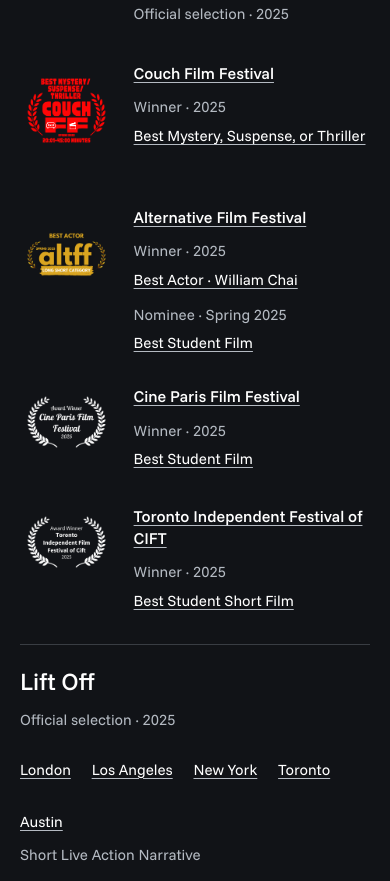
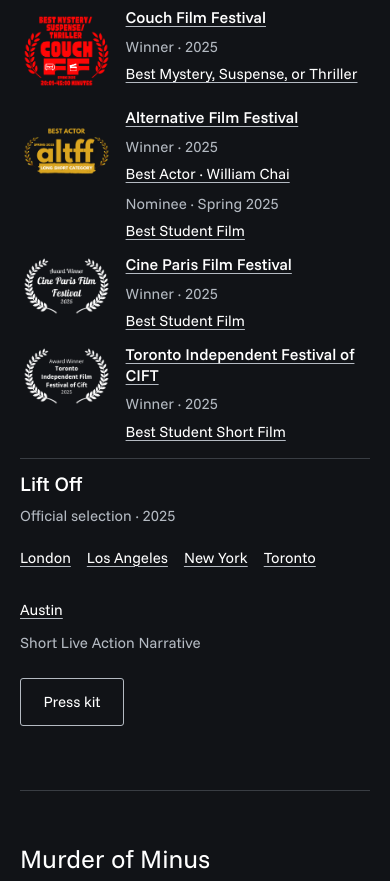
Before and after one commit to Artyom-G/willchai.com, an Astro site: page /films in a window 390 px wide. Shown: the part 2144-3025 px from the top of the page. Built offline with nearby package versions, Linux system fonts and the light colour scheme; Astro itself is replaced by a stand-in of ours.

Commit message:
Tighten festival tiers and add TAEFF winner art

```diff
--- a/src/components/FilmLaurelGroup.astro
+++ b/src/components/FilmLaurelGroup.astro
@@ -4,12 +4,13 @@
 const { festival, results, featured = false } = Astro.props;
 const artwork = results.find(result => result.artwork);
 const website = results.find(result => result.website)?.website;
+const dense = results.filter(result => result.category).length >= 5;
 const sets = [...new Set(results.map(result => `${result.outcome}|${result.year}`))].map(key => {
   const records = results.filter(result => `${result.outcome}|${result.year}` === key);
   return { outcome: records[0].outcome, year: records[0].year, records };
 });
 ---
-<li class:list={['filmLaurelGroup', { filmLaurelFeature: featured, filmLaurelTextOnly: !artwork }]}>
+<li class:list={['filmLaurelGroup', { filmLaurelFeature: featured, filmLaurelDense: dense, filmLaurelTextOnly: !artwork }]}>
   {artwork && <div class="filmLaurelArtwork" aria-hidden="true"><img src={artwork.artwork} alt="" width="500" height="320" loading="lazy" /></div>}
   <div class="filmLaurelCopy">
   <h3>{website ? <a href={website}>{festival}</a> : festival}</h3>
--- a/src/components/FilmLaurels.astro
+++ b/src/components/FilmLaurels.astro
@@ -9,17 +9,24 @@
   return { festival, results, emphasis: presentation?.emphasis || 'supporting', order: presentation?.order || 99, shortName: presentation?.shortName };
 }).sort((a, b) => a.order - b.order);
 const festivals = groups.filter(group => group.emphasis !== 'compact');
+const featured = festivals.filter(group => group.emphasis === 'feature');
+const supporting = festivals.filter(group => group.emphasis !== 'feature');
 const circuit = groups.filter(group => group.emphasis === 'compact');
 const circuitStatuses = [...new Set(circuit.flatMap(group => group.results.map(result => `${result.outcome} · ${result.year}`)))];
 ---
-<ul class="filmLaurels" aria-label="Festival recognition">
-  {festivals.map(group => <FilmLaurelGroup festival={group.festival} results={group.results} featured={group.emphasis === 'feature'} />)}
-  {circuit.length > 0 && <li class="filmLaurelGroup filmFestivalCircuit">
+<div class="filmLaurelCollection" role="group" aria-label="Festival recognition">
+  {featured.length > 0 && <ul class="filmLaurels filmLaurelsFeatured">
+    {featured.map(group => <FilmLaurelGroup festival={group.festival} results={group.results} featured />)}
+  </ul>}
+  {supporting.length > 0 && <ul class="filmLaurels filmLaurelsSupporting">
+    {supporting.map(group => <FilmLaurelGroup festival={group.festival} results={group.results} />)}
+  </ul>}
+  {circuit.length > 0 && <div class="filmLaurelGroup filmFestivalCircuit">
     <h3>Lift Off</h3>
     <p class="filmLaurelStatus">{circuitStatuses.join(' / ')}</p>
     <ul>{circuit.map(group => <li class="filmLaurelCompact">
       <a href={group.results[0].website} aria-label={`${group.festival}, official website`}>{group.shortName}</a>
       {group.results.map(result => <span class="filmCircuitCategory">{result.category}</span>)}
     </li>)}</ul>
-  </li>}
-</ul>
+  </div>}
+</div>
--- a/src/data/films.ts
+++ b/src/data/films.ts
@@ -196,6 +196,8 @@
       {
         "category": "Student Film",
         "festival": "Toronto Arts & Entertainment Film Festival",
+        "artwork": "/assets/films/laurels/taeff-winner-2026.jpg",
+        "artworkSource": "https://torontoartfilmfestival.com/wp-content/uploads/2026/06/taeff-winners-2026.jpg",
         "outcome": "Winner",
         "year": "2026",
         "source": "https://torontoartfilmfestival.com/award-winners-taeff-2026/",
--- a/src/styles/films.css
+++ b/src/styles/films.css
@@ -63,39 +63,45 @@
 .filmSpreadMinus .filmProduction { grid-row: 5; }
 .filmProduction h2 { font-size: var(--wc-font-small); font-weight: 400; margin: 0; color: var(--wc-film-muted); }
 .filmProduction p { font-size: 1.125rem; line-height: 1.6; margin: 0; max-width: 55ch; }
-.filmRecognition { padding: 1rem var(--film-gutter) 5rem; scroll-margin-top: 2rem; }
+.filmRecognition { padding: 1rem var(--film-gutter) 4rem; scroll-margin-top: 2rem; }
 .filmRecognition>header, .filmCredits>header { display: flex; flex-wrap: wrap; justify-content: space-between; align-items: baseline; gap: 1rem; padding-top: 1.5rem; }
 .filmRecognition h2, .filmCredits h2 { font-weight: 400; font-size: clamp(1.8rem,3vw,3rem); line-height: 1.15; letter-spacing: -.04em; margin: 0; }
 .filmRecognition header>span, .filmCredits header>span { font-size: var(--wc-font-small); color: var(--wc-film-muted); }
-/* Each festival occupies the same composition. Original art retains its full bounds. */
-.filmLaurels { list-style: none; padding: 2.5rem 0 0; margin: 0; display: grid; grid-template-columns: repeat(12,minmax(0,1fr)); gap: var(--wc-space-8); align-items: start; }
-.filmLaurelGroup { min-width: 0; overflow-wrap: anywhere; grid-column: span 3; }
-.filmLaurelFeature { grid-column: span 4; }
-.filmLaurelArtwork { height: var(--wc-film-laurel-support); width: min(100%,12rem); display: flex; align-items: center; margin: 0 0 var(--wc-space-4); }
-.filmLaurelArtwork img { width: 100%; height: 100%; padding: .4rem; object-fit: contain; object-position: left center; }
-.filmLaurelFeature .filmLaurelArtwork { height: var(--wc-film-laurel-feature); width: min(100%,17rem); }
+/* Festival tiers keep high profile results first and remove row height gaps. */
+.filmLaurelCollection { padding-top: var(--wc-space-6); }
+.filmLaurels { list-style: none; padding: 0; margin: 0; display: grid; align-items: start; }
+.filmLaurels + .filmLaurels { margin-top: var(--wc-space-6); }
+.filmLaurelsFeatured { grid-template-columns: repeat(3,minmax(0,1fr)); gap: var(--wc-space-4); }
+.filmLaurelsSupporting { grid-template-columns: repeat(4,minmax(0,1fr)); gap: var(--wc-space-4); }
+.filmLaurelGroup { min-width: 0; overflow-wrap: anywhere; }
+.filmLaurelArtwork { height: var(--wc-film-laurel-support); width: min(100%,11rem); display: flex; align-items: center; margin: 0 0 var(--wc-space-2); }
+.filmLaurelArtwork img { width: 100%; height: 100%; padding: .2rem; object-fit: contain; object-position: left center; }
+.filmLaurelFeature .filmLaurelArtwork { height: var(--wc-film-laurel-feature); width: min(100%,15rem); }
 .filmLaurelArtwork img[src$="offa-selection-2026.png"] { max-width: 12rem; }
 .filmLaurelArtwork img[src$="toronto-shorts-2026.png"] { filter: invert(1); }
+.filmLaurelArtwork img[src$="taeff-winner-2026.jpg"] { filter: invert(1); }
 .filmLaurelArtwork img[src$="couch-mystery.png"] { filter: brightness(2.1); }
-.filmLaurelGroup h3 { font-size: 1rem; line-height: 1.35; font-weight: 500; margin: 0 0 .75rem; max-width: 29ch; }
+.filmLaurelGroup h3 { font-size: 1rem; line-height: 1.3; font-weight: 500; margin: 0 0 var(--wc-space-2); max-width: 29ch; }
 .filmLaurelFeature h3 { font-size: 1.2rem; }
 .filmLaurelGroup a { text-decoration: underline; text-underline-offset: .2em; text-decoration-thickness: 1px; text-decoration-color: var(--wc-film-muted); }
 .filmLaurelGroup a:hover { text-decoration-color: var(--wc-white); color: var(--wc-white); }
-.filmLaurelTextOnly { padding-top: 1rem; border-top: 1px solid var(--wc-film-line); }
+.filmLaurelTextOnly { padding-top: var(--wc-space-3); border-top: 1px solid var(--wc-film-line); }
 .filmLaurelStatus { font-size: var(--wc-font-small); color: var(--wc-film-muted); margin: 0 0 .3rem; }
-.filmLaurelSet + .filmLaurelSet { margin-top: .8rem; }
-.filmLaurelResults { list-style: none; padding: 0; margin: 0; font-size: var(--wc-font-small); line-height: 1.55; }
+.filmLaurelSet + .filmLaurelSet { margin-top: var(--wc-space-2); }
+.filmLaurelResults { list-style: none; padding: 0; margin: 0; font-size: var(--wc-font-small); line-height: 1.45; }
 .filmLaurelResult { display: inline; }
 .filmLaurelResult:empty { display: none; }
 .filmLaurelResult + .filmLaurelResult::before { content: ' / '; color: var(--wc-film-muted); padding-inline: .15em; }
-.filmFestivalCircuit { grid-column: span 6; align-self: center; padding-left: 2rem; }
-.filmFestivalCircuit h3 { font-size: 1.5rem; }
-.filmFestivalCircuit>ul { list-style: none; padding: 0; margin: 1rem 0 0; display: flex; flex-wrap: wrap; gap: .5rem 1.3rem; }
+.filmLaurelDense .filmLaurelResults { font-size: var(--wc-font-min); line-height: 1.4; }
+.filmLaurelDense .filmLaurelResult + .filmLaurelResult::before { padding-inline: 0; }
+.filmFestivalCircuit { margin-top: var(--wc-space-6); padding-top: var(--wc-space-4); border-top: 1px solid var(--wc-film-line); }
+.filmFestivalCircuit h3 { font-size: 1.25rem; }
+.filmFestivalCircuit>ul { list-style: none; padding: 0; margin: var(--wc-space-2) 0 0; display: flex; flex-wrap: wrap; gap: var(--wc-space-2) var(--wc-space-4); }
 .filmLaurelCompact { font-size: var(--wc-font-small); }
 .filmLaurelCompact a { display: inline-flex; align-items: center; min-height: 2.75rem; }
 .filmCircuitCategory { display: block; color: var(--wc-film-muted); }
 .filmCircuitCategory:empty { display: none; }
-.filmResources { padding-top: 2.5rem; display: flex; justify-content: end; }
+.filmResources { padding-top: var(--wc-space-6); display: flex; justify-content: end; }
 .filmButton { display: inline-flex; align-items: center; justify-content: center; min-height: 3rem; padding: .7rem 1.4rem; border: 1px solid var(--wc-film-muted); border-radius: 3px; font-size: var(--wc-font-small); text-decoration: none; transition: background var(--wc-duration-interface), color var(--wc-duration-interface); }
 .filmButton:hover { color: var(--wc-film-surface); background: var(--wc-white); border-color: var(--wc-white); }
 .filmSequence { display: grid; grid-template-columns: repeat(12,minmax(0,1fr)); gap: var(--wc-film-sequence-gap) 1.5rem; padding: var(--wc-film-sequence-gap) var(--film-gutter) calc(var(--wc-film-sequence-gap) * 1.4); align-items: start; }
@@ -228,9 +234,8 @@
 }
 
 @media(max-width:70rem) {
-  .filmLaurels { gap: 2rem 1.5rem; }
-  .filmLaurelGroup, .filmLaurelFeature { grid-column: span 4; }
-  .filmFestivalCircuit { grid-column: span 4; padding-left: 0; border-left: 0; }
+  .filmLaurelsFeatured { gap: var(--wc-space-4); }
+  .filmLaurelsSupporting { gap: var(--wc-space-4); }
   .filmSequence>.filmSynopsis { grid-column: 1/7; }
 }
 @media(max-width:43.99rem), (max-width:70rem) and (max-aspect-ratio:1/1) {
@@ -241,21 +246,26 @@
   .filmSequenceFrame2 { width: calc(100% + var(--film-gutter) * 2); margin: 0 calc(-1 * var(--film-gutter)); }
   .filmSequenceFrame3 { width: 76%; margin: -3.5rem 0 0 auto; border-width: .5rem; }
   .filmSequenceMinus .filmSequenceFrame4 { width: 100%; margin: 0; }
-  .filmLaurels { grid-template-columns: 1fr 1fr; gap: 2rem 1.25rem; padding-top: 2rem; }
-  .filmLaurelGroup, .filmLaurelFeature, .filmFestivalCircuit { grid-column: auto; }
-  .filmLaurelArtwork, .filmLaurelFeature .filmLaurelArtwork { width: 100%; height: 6rem; margin-bottom: 1rem; }
+  .filmLaurelCollection { padding-top: var(--wc-space-4); }
+  .filmLaurelsFeatured, .filmLaurelsSupporting { grid-template-columns: repeat(2,minmax(0,1fr)); gap: var(--wc-space-4); }
+  .filmLaurels + .filmLaurels { margin-top: var(--wc-space-3); }
+  .filmLaurelArtwork, .filmLaurelFeature .filmLaurelArtwork { width: 100%; height: 5.5rem; margin-bottom: 0; }
   .filmLaurelFeature h3 { font-size: 1rem; }
-  .filmLaurelTextOnly { grid-column: 1/-1; }
-  .filmFestivalCircuit { grid-column: 1/-1; border-top: 1px solid var(--wc-film-line); padding: 1.25rem 0 0; }
+  .filmFestivalCircuit { margin-top: var(--wc-space-4); padding-top: var(--wc-space-3); }
   .filmResources { justify-content: start; }
 }
 @media(max-width:43.99rem), (max-width:70rem) and (max-aspect-ratio:1/1) {
-  .filmLaurels { grid-template-columns: 1fr; }
-  .filmLaurelGroup { display: flex; flex-wrap: wrap; align-items: start; gap: 1rem 1.25rem; }
+  .filmLaurelGroup { display: grid; grid-template-columns: minmax(5rem,12vw) minmax(0,1fr); align-items: start; gap: var(--wc-space-3); }
+  .filmLaurelsFeatured .filmLaurelDense { grid-column: 1 / -1; }
   .filmLaurelCopy { flex: 1 1 10rem; min-width: 0; }
-  .filmLaurelArtwork { flex: 0 0 min(6rem,24vw); }
-  .filmLaurelGroup:not(.filmLaurelFeature) .filmLaurelArtwork { height: 4.5rem; }
+  .filmLaurelArtwork { width: 100%; height: 4.5rem; }
+  .filmLaurelGroup:not(.filmLaurelFeature) .filmLaurelArtwork { height: 4rem; }
   .filmLaurelTextOnly, .filmFestivalCircuit { display: block; }
+}
+@media(max-width:43.99rem) {
+  .filmLaurelsFeatured, .filmLaurelsSupporting { grid-template-columns: 1fr; gap: var(--wc-space-3); }
+  .filmLaurelGroup { grid-template-columns: minmax(5rem,24vw) minmax(0,1fr); }
+  .filmLaurelsFeatured .filmLaurelDense { grid-column: auto; }
 }
 
 /* Film chapters close with a visible route into the production account. */
--- a/src/styles/tokens.css
+++ b/src/styles/tokens.css
@@ -16,8 +16,8 @@
   --wc-film-line: #393d43;
   --wc-duration-film: 1000ms;
   --wc-film-chapter-height: 150svh;
-  --wc-film-laurel-feature: 8.5rem;
-  --wc-film-laurel-support: 5.5rem;
+  --wc-film-laurel-feature: 7.25rem;
+  --wc-film-laurel-support: 4.5rem;
   --wc-film-sequence-gap: clamp(2.5rem, 5vw, 5rem);
   --wc-film-text-shadow: 0 1px 6px var(--wc-ink);
   --wc-slate: #5f6670;
--- a/system/system.css
+++ b/system/system.css
@@ -1262,9 +1262,9 @@
 .film-cinema-demo__spread>img { width: 100%; height: auto; }
 .film-cinema-demo__year { position: absolute; top: 6%; left: 4%; font-size: var(--wc-font-small); text-shadow: var(--wc-film-text-shadow); }
 .film-cinema-demo__credits { position: absolute; bottom: 4%; left: 8%; right: 8%; display: flex; flex-wrap: wrap; justify-content: space-between; gap: var(--wc-space-3); font-size: var(--wc-font-small); text-shadow: var(--wc-film-text-shadow); }
-.film-cinema-demo__featured { display: grid; grid-template-columns: 1fr 1fr; gap: var(--wc-space-6); margin-top: var(--wc-space-8); align-items: start; }
+.film-cinema-demo__featured { display: grid; grid-template-columns: 1fr 1fr; gap: var(--wc-space-4); margin-top: var(--wc-space-6); align-items: start; }
 .film-cinema-demo__laurel { display: flex; flex-direction: column; gap: .5rem; font-size: var(--wc-font-small); line-height: 1.4; }
-.film-cinema-demo__laurel>img { height: var(--wc-film-laurel-feature); width: 100%; padding: .4rem; object-fit: contain; object-position: left; margin-bottom: var(--wc-space-3); }
+.film-cinema-demo__laurel>img { height: var(--wc-film-laurel-feature); width: 100%; padding: .2rem; object-fit: contain; object-position: left; margin-bottom: var(--wc-space-2); }
 .film-cinema-demo__support>img { height: var(--wc-film-laurel-support); }
 .film-cinema-demo__cities { align-self: center; font-size: var(--wc-font-small); }
 .film-cinema-demo__cities>p { font-size: 1.25rem; margin: 0 0 .5rem; }
--- a/system/tokens.css
+++ b/system/tokens.css
@@ -16,8 +16,8 @@
   --wc-film-line: #393d43;
   --wc-duration-film: 1000ms;
   --wc-film-chapter-height: 150svh;
-  --wc-film-laurel-feature: 8.5rem;
-  --wc-film-laurel-support: 5.5rem;
+  --wc-film-laurel-feature: 7.25rem;
+  --wc-film-laurel-support: 4.5rem;
   --wc-film-sequence-gap: clamp(2.5rem, 5vw, 5rem);
   --wc-film-text-shadow: 0 1px 6px var(--wc-ink);
   --wc-slate: #5f6670;
```
Also changed, not shown: FILMS-LAUREL-AUDIT.md (+3 -3 lines), system/PATTERNS.md (+8 -7 lines), public/assets/films/laurels/taeff-winner-2026.jpg (added).
